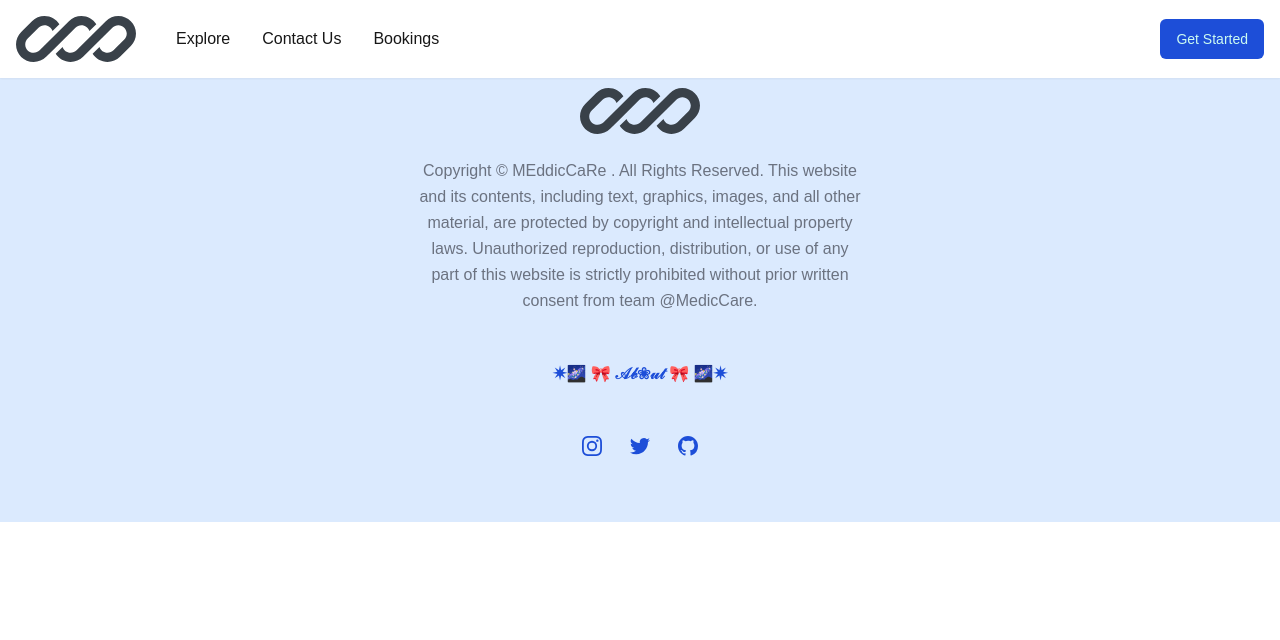
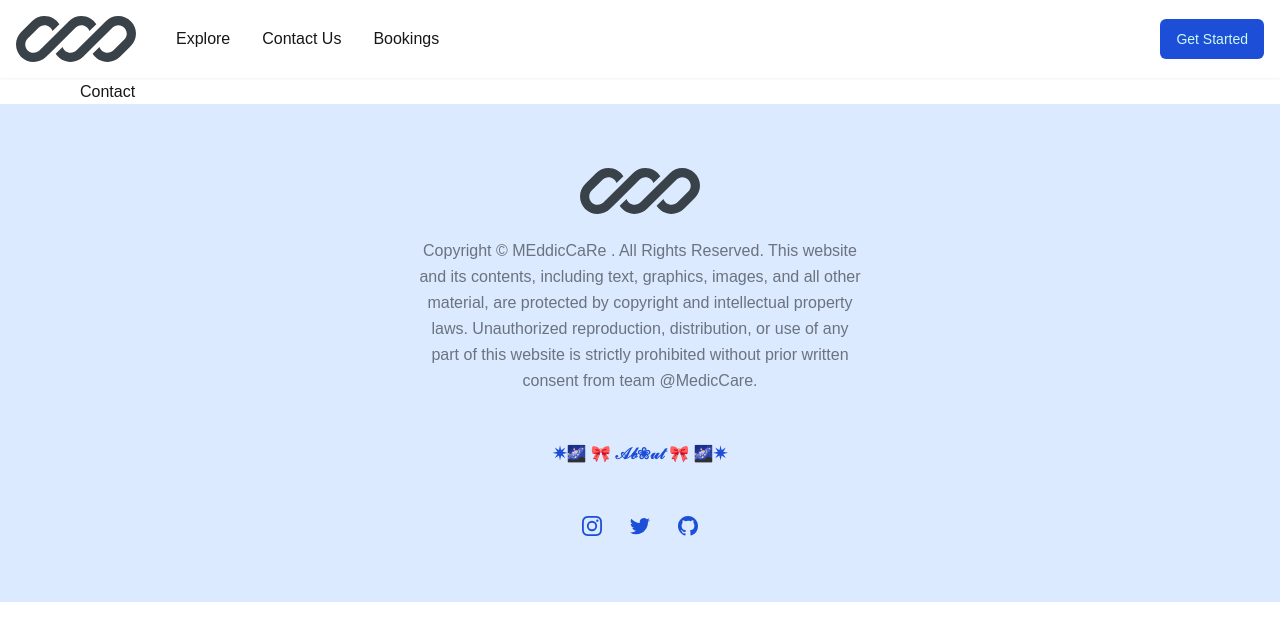
Before and after one commit to sandeep-001488/MeddicCare-A-Doctor-Appointment-web, a Next.js app: page /contact in a window 1280 px wide. Shown: the top 640 px of the page. Built offline with nearby package versions, Linux system fonts and the light colour scheme; no server answers.

Commit message:
updated pages

```diff
--- a/app/contact/page.jsx
+++ b/app/contact/page.jsx
@@ -1,9 +1,7 @@
 import React from 'react'
 
 const Contact = () => {
-  return (
-    <div>Contact</div>
-  )
+  return <div className="mt-20">Contact</div>;
 }
 
 export default Contact
--- a/app/explore/page.jsx
+++ b/app/explore/page.jsx
@@ -1,9 +1,7 @@
 import React from 'react'
 
 const Explore = () => {
-  return (
-    <div>Explore</div>
-  )
+  return <div className="mt-20">Explore</div>;
 }
 
 export default Explore
--- a/app/page.js
+++ b/app/page.js
@@ -25,7 +25,7 @@ const [doctorList,setDoctorList]=useState([]);
   }, []);
 
   return (
-    <div className="mt-10">
+    <div >
       <Hero />
       <CategorySearch />
       <DoctorList doctorList={doctorList} />
```
